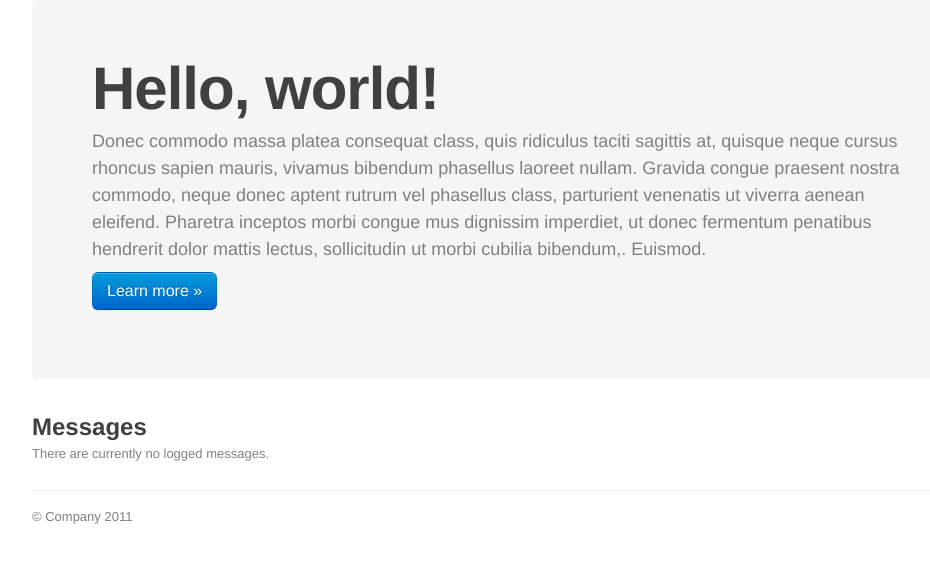
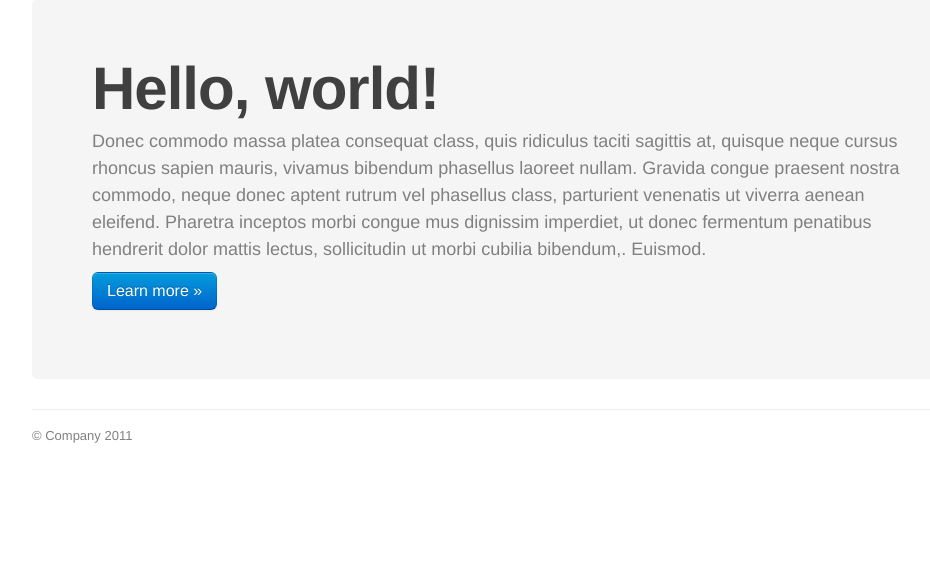
Before and after one commit to doobeh/scudbot, a Flask app: page / in a window 1280 px wide. Shown: the part 61-624 px from the top of the page, without its empty margins (138-1068 px from the left). Run offline with Flask 2, Linux system fonts and the light colour scheme; data that the repository does not hold is empty; style sheets or scripts are compiled from the project's sources; some libraries are stand-ins or nearby versions.

Commit message:
Removed full message listing (go to channels instead)

```diff
--- a/templates/index.html
+++ b/templates/index.html
@@ -13,19 +13,5 @@
 
 
 {% block content %}
-      <!-- Show any logged messages -->
-      <div class="row">
-      	<div class="span16">
-      		<h2>Messages</h2>
-      		{% if messages %}
-      			<ul>
-      			{% for message in messages %}
-      				<li>{{ message.user }} : {{ message.message }}</li>
-      			{% endfor %}
-      			</ul>
-      		{% else %}
-      			<p>There are currently no logged messages.</p>
-      		{% endif %}
-      	</div>
-      </div>
+
 {% endblock %}
```
